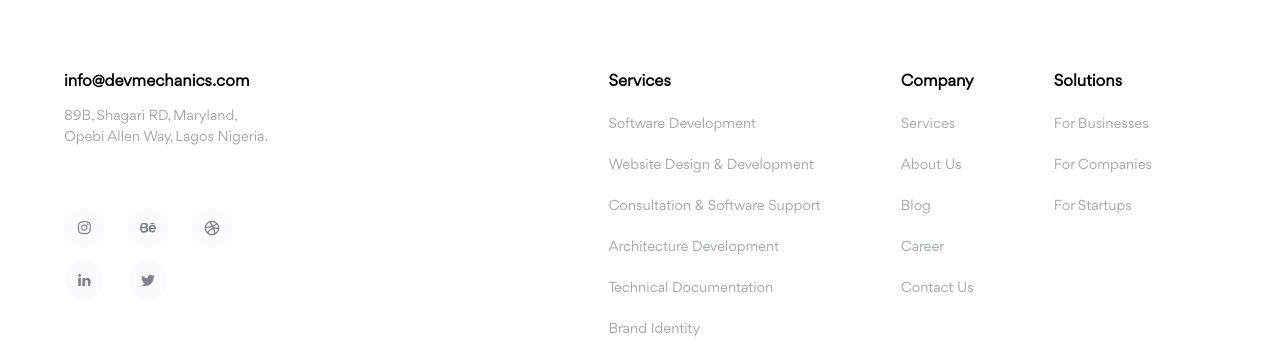
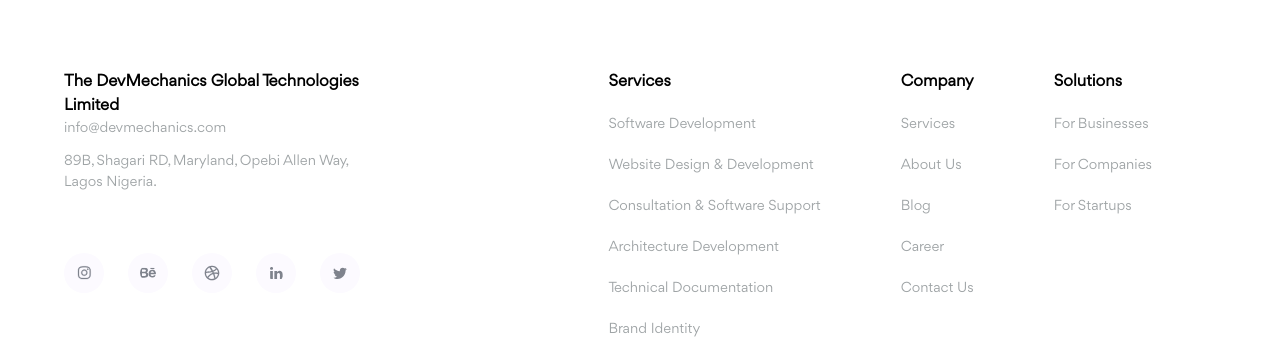
Before and after one commit to emeraldhycient/theDevmechanics, a Next.js app: page /services in a window 1280 px wide. Shown: the part 2542-2892 px from the top of the page. Built offline with nearby package versions, Linux system fonts and the light colour scheme.

Commit message:
fix: footer

```diff
--- a/src/components/templates/footer.tsx
+++ b/src/components/templates/footer.tsx
@@ -33,11 +33,14 @@
   return (
     <footer className={`[&_p]:text-[#9FA4A6] [&_h3]:font-bold [&_h3]:text-[16px] [&_p]:text-[14px] lg:[&_section]:px-16 md:[&_section]:px-10 [&_section]:px-3 pt-7`}>
       <section className={`flex flex-wrap items-start justify-between gap-x-4 gap-y-8 py-8`}>
-        <div className={`lg:w-[13rem] md:w-[13rem] w-full`}>
+        <div className={`lg:w-[20rem] md:w-[20rem] w-full`}>
+          <h3>
+            The DevMechanics Global Technologies Limited
+          </h3>
           <Link href={'mailto:info@devmechanics.com'}>
-            <h3>
+            <p>
               info@devmechanics.com
-            </h3>
+            </p>
           </Link>
           <p className={`py-3`}>
             89B, Shagari RD, Maryland, Opebi Allen Way, Lagos Nigeria.
```
